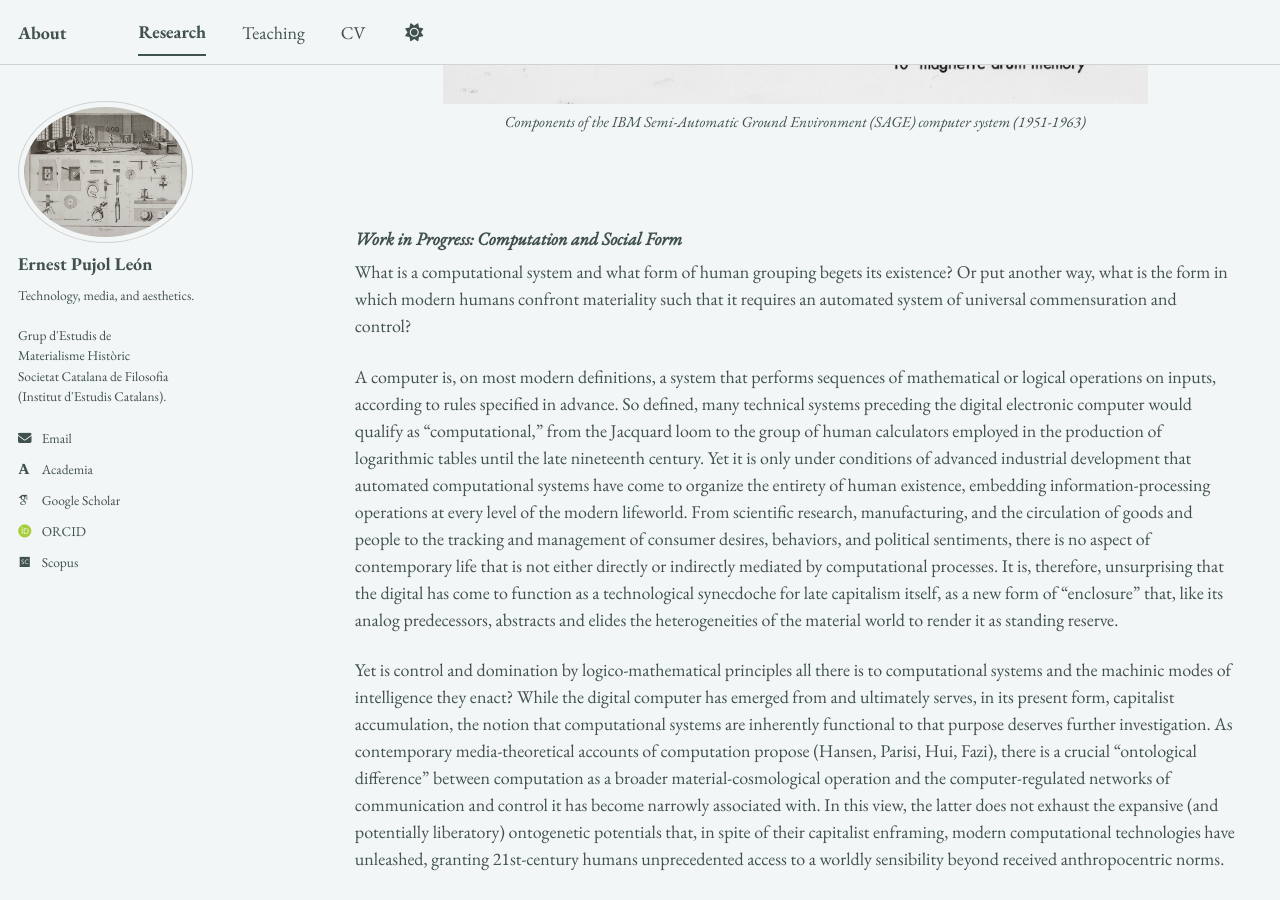
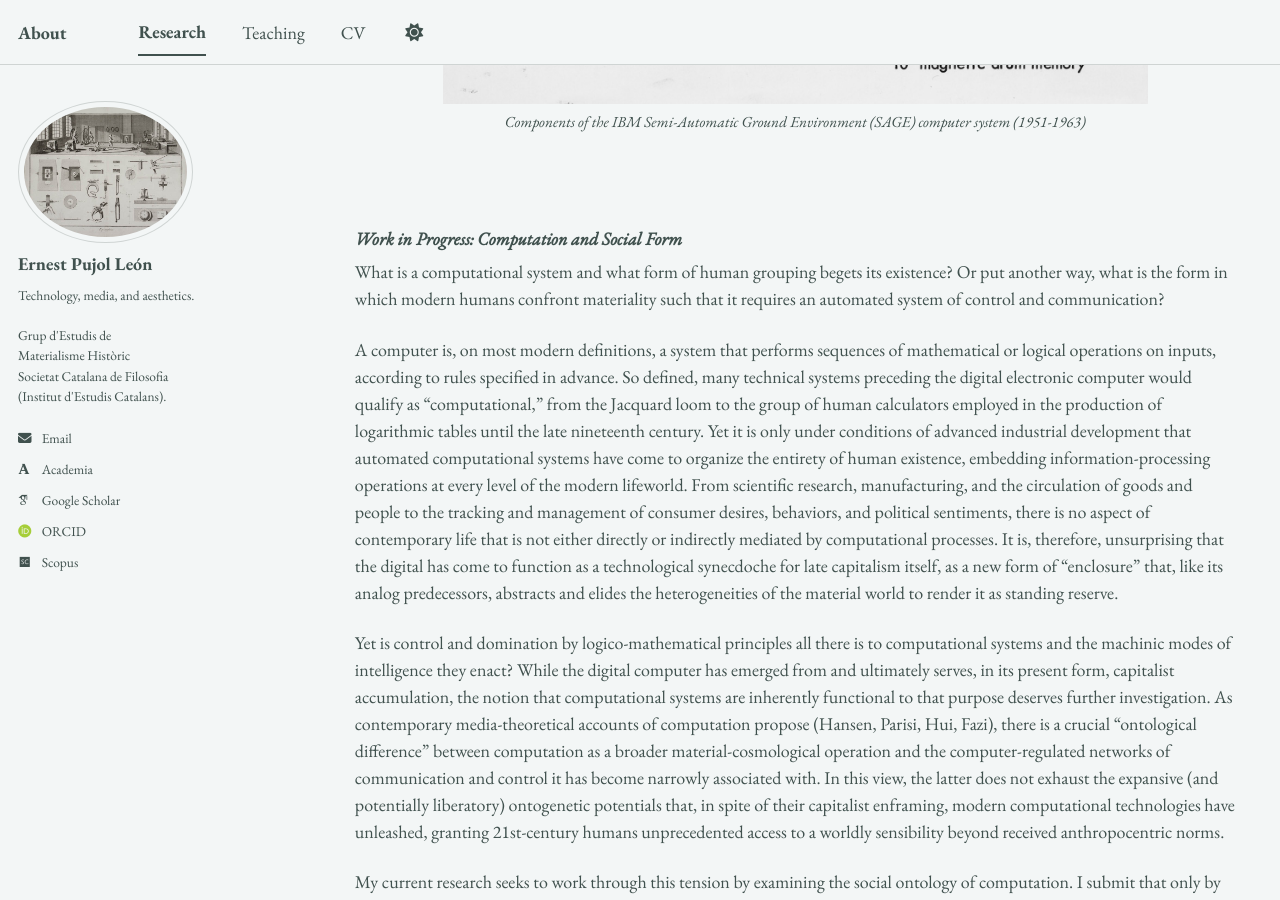
Before and after one commit to epujol90/epujol90.github.io, a Jekyll site: the page built from _pages/research.md, in a window 1280 px wide and 900 px high, scrolled down 3384 px. Built offline with Jekyll 4.4.1, drawn with Linux system fonts in a browser that asks for light colours; some web fonts are replaced; a script bundle is joined from its source files by our own code; library files that are not in the unit come from our copies.

Commit message:
Update research.md

```diff
--- a/_pages/research.md
+++ b/_pages/research.md
@@ -47,7 +47,7 @@ Since the postwar period, the digital computer has been celebrated for reintrodu
 
 ### _**Work in Progress: Computation and Social Form**_
 
-What is a computational system and what form of human grouping begets its existence? Or put another way, what is the form in which modern humans confront materiality such that it requires an automated system of universal commensuration and control?
+What is a computational system and what form of human grouping begets its existence? Or put another way, what is the form in which modern humans confront materiality such that it requires an automated system of control and communication?
 
 A computer is, on most modern definitions, a system that performs sequences of mathematical or logical operations on inputs, according to rules specified in advance. So defined, many technical systems preceding the digital electronic computer would qualify as “computational,” from the Jacquard loom to the group of human calculators employed in the production of logarithmic tables until the late nineteenth century. Yet it is only under conditions of advanced industrial development that automated computational systems have come to organize the entirety of human existence, embedding information-processing operations at every level of the modern lifeworld. From scientific research, manufacturing, and the circulation of goods and people to the tracking and management of consumer desires, behaviors, and political sentiments, there is no aspect of contemporary life that is not either directly or indirectly mediated by computational processes. It is, therefore, unsurprising that the digital has come to function as a technological synecdoche for late capitalism itself, as a new form of “enclosure” that, like its analog predecessors, abstracts and elides the heterogeneities of the material world to render it as standing reserve.
 
```
